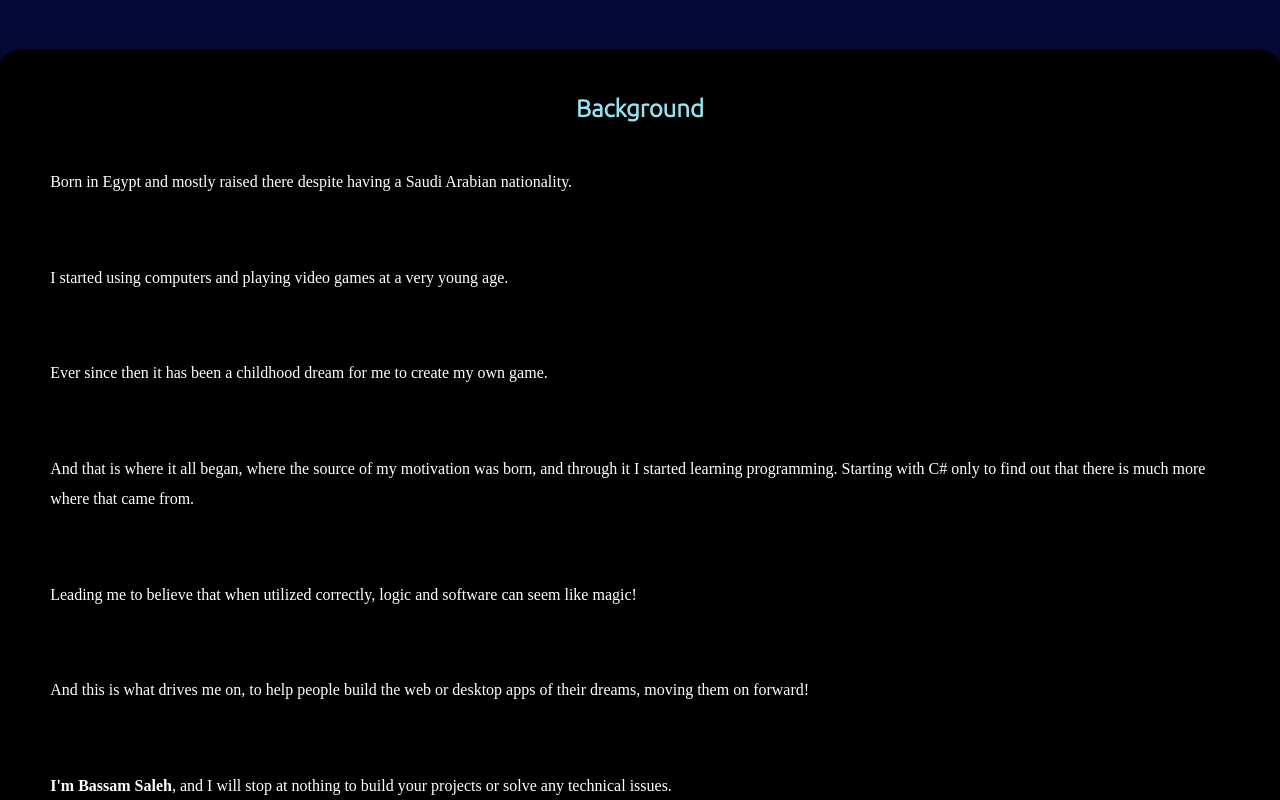
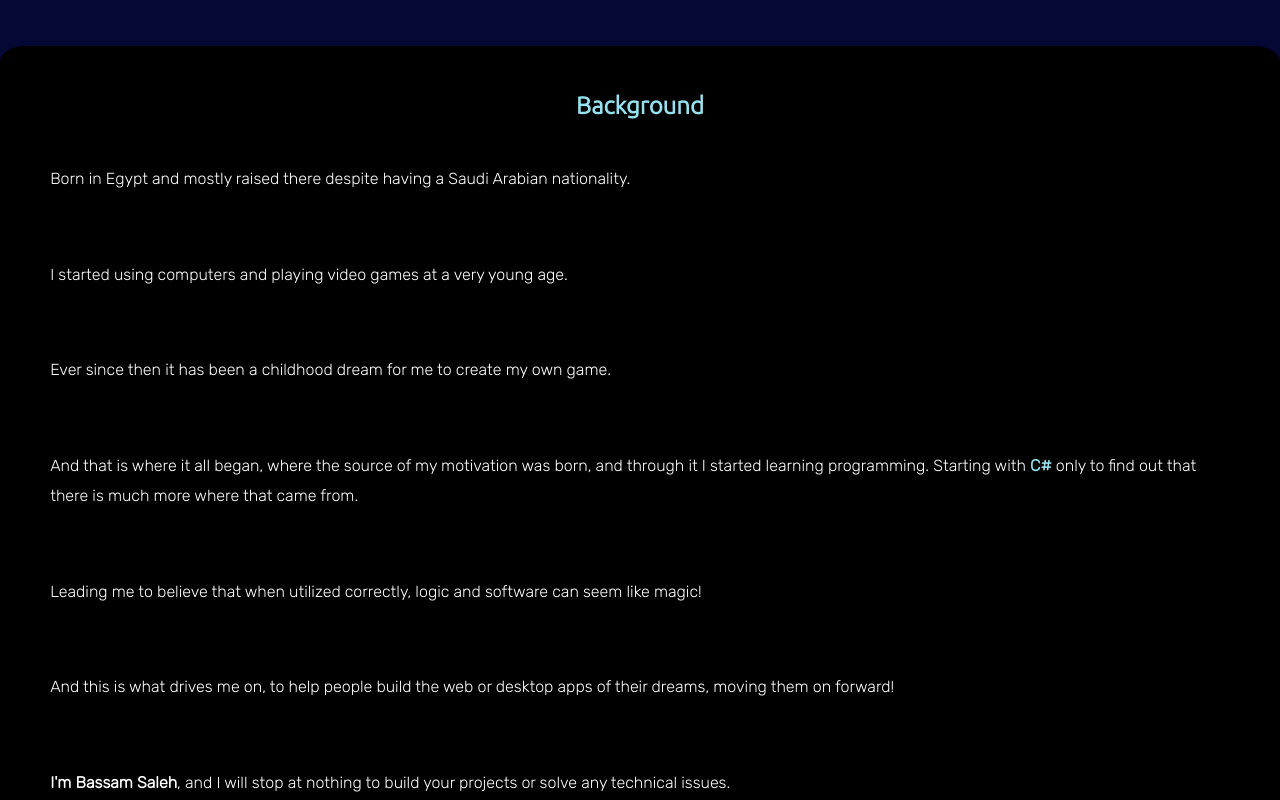
Before and after one commit to tenmayos/my-profile, a React (Create React App) app: page /about in a window 1280 px wide. Shown: the part 960-1760 px from the top of the page. Built offline with nearby package versions, Linux system fonts and the light colour scheme.

Commit message:
Wrapped the paragraph in a `div` for font class

```diff
--- a/src/components/AboutSections/BackgroundSection.js
+++ b/src/components/AboutSections/BackgroundSection.js
@@ -6,17 +6,18 @@ export default function BackgroundSection() {
             <h1 className="section-header">
                 Background
             </h1>
+            <div className="about-desc">
                 <p>Born in Egypt and mostly raised there despite having a Saudi Arabian nationality.</p>
                 <p>
                     I started using computers and playing video games at a very young age.</p>
                 <p>Ever since then it has been a childhood dream for me to create my own game.</p>
-            <p>And that is where it all began, where the source of my motivation was born, and through it I started learning programming. Starting with C#
-                only to find out that there is much more where that came from.
+                <p>And that is where it all began, where the source of my motivation was born, and through it I started learning programming.
+                    Starting with <strong style={{ "color": "#96e2f0" }}>C#</strong> only to find out that there is much more where that came from.
                 </p>
                 <p>Leading me to believe that when utilized correctly, logic and software can seem like magic!</p>
                 <p>And this is what drives me on, to help people build the web or desktop apps of their dreams, moving them on forward!</p>
                 <p><strong>I'm Bassam Saleh</strong>, and I will stop at nothing to build your projects or solve any technical issues.</p>
-
+            </div>
         </section>
     );
 }
--- a/src/styles/About.css
+++ b/src/styles/About.css
@@ -1,5 +1,6 @@
 @import url('https://fonts.googleapis.com/css2?family=Russo+One&display=swap');
 @import url('https://fonts.googleapis.com/css2?family=Montserrat:wght@400;900&display=swap');
+@import url('https://fonts.googleapis.com/css2?family=Rubik:wght@300&display=swap');
 
 
 .intro-section {
@@ -16,7 +17,7 @@
 }
 
 .about-desc {
-    font-family: 'Segoe UI', Tahoma, Verdana, sans-serif;
+    font-family: 'Rubik', sans-serif;
 }
 
 .dark-blue-bg {
```
Lines whose indentation alone changed are shown as unchanged.
